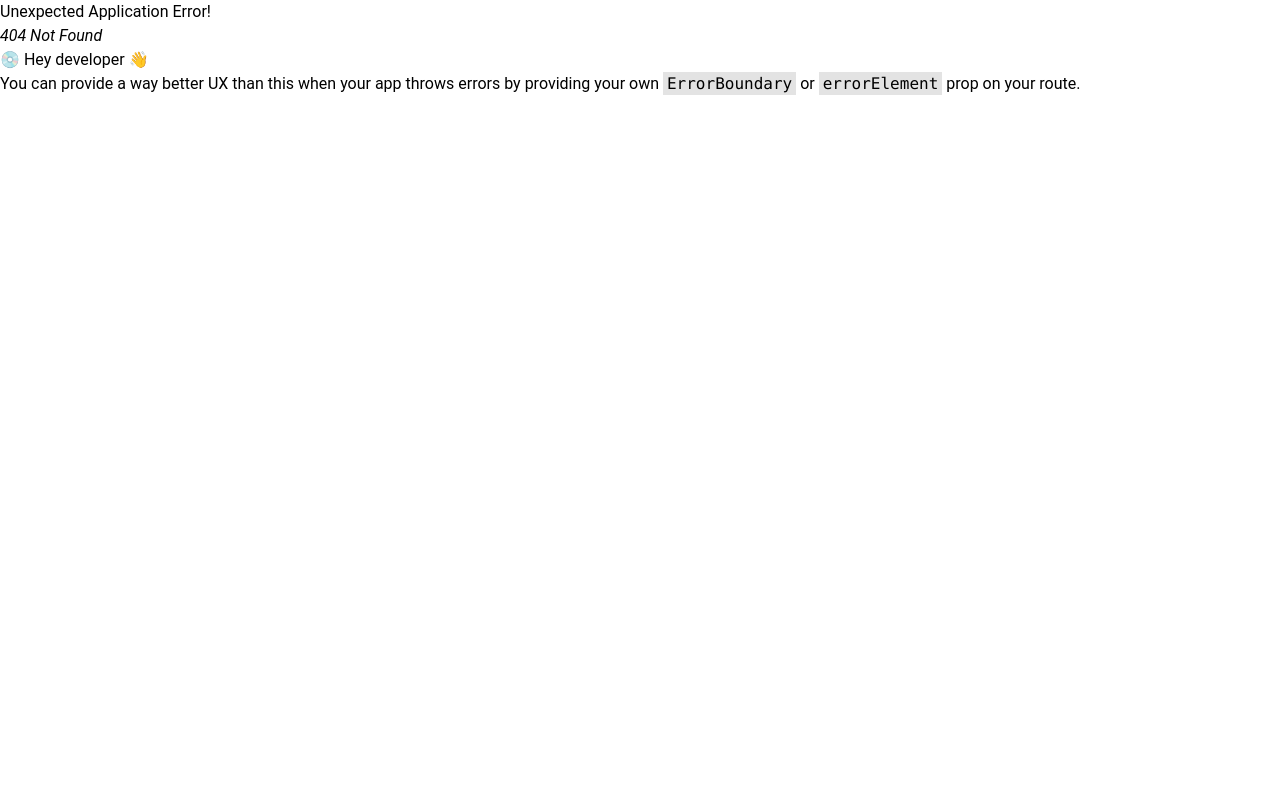
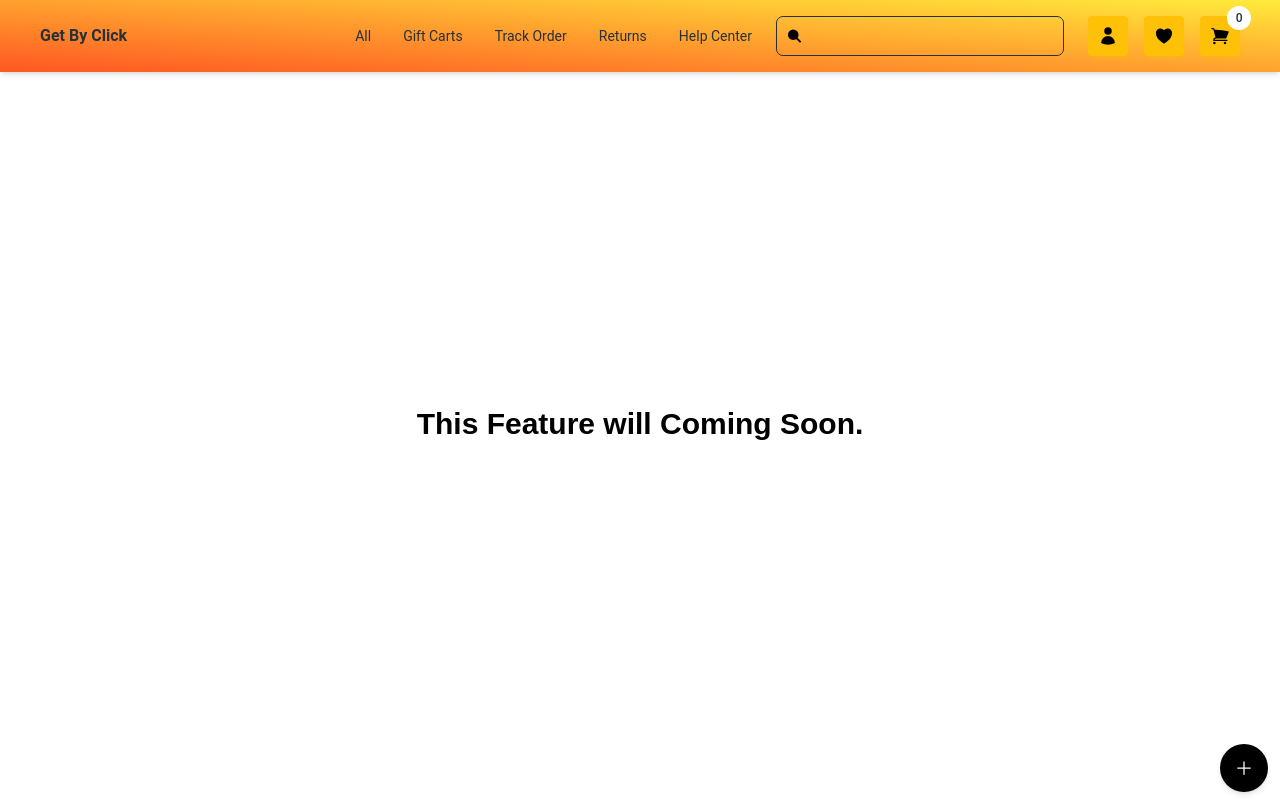
Before and after one commit to sayonUsman/get-by-click, a React (Vite) app: page /gift-carts in a window 1280 px wide. Before the commit this address had no page. Shown: the top 800 px of the page. Built offline with nearby package versions, Linux system fonts and the light colour scheme; a web font is replaced by a local one.

Commit message:
Added upcoming feature card and routes has been updated

```diff
--- /dev/null
+++ b/src/components/UpcomingFeatureCard.jsx
@@ -0,0 +1,16 @@
+import { Typography } from "@material-tailwind/react";
+
+const UpcomingFeatureCard = () => {
+  return (
+    <div className="flex items-center justify-center h-screen">
+      <Typography
+        variant="h6"
+        className="font-agba sm:text-xl md:text-2xl xl:text-3xl"
+      >
+        This Feature will Coming Soon.
+      </Typography>
+    </div>
+  );
+};
+
+export default UpcomingFeatureCard;
```
Also changed, not shown: src/routes/Routes.jsx (+21 -0 lines).
